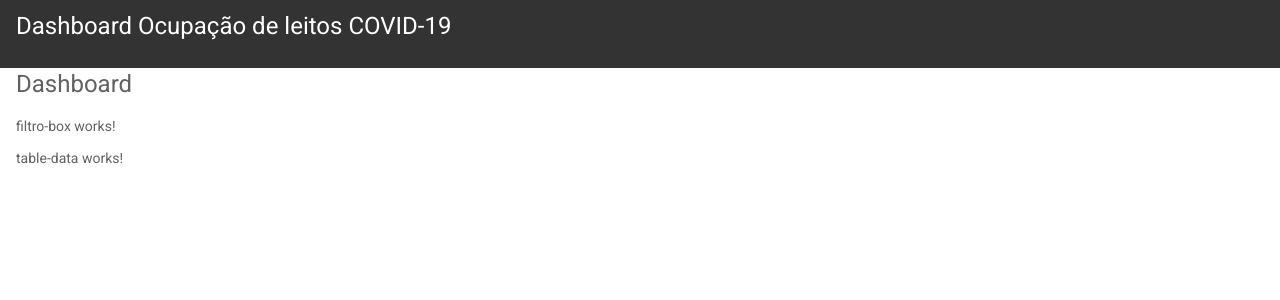
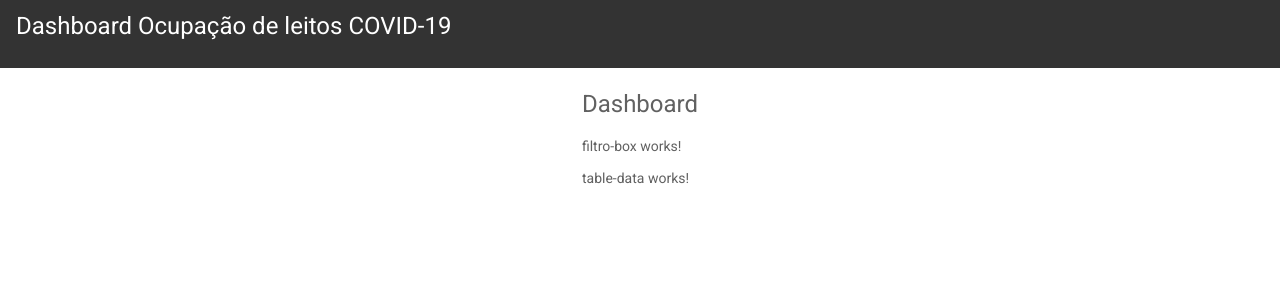
Before and after one commit to ewerton94/beer2u, an Angular app in the folder frontend/: page / in a window 1280 px wide. Shown: the top 300 px of the page. Built offline with nearby package versions, Linux system fonts and the light colour scheme; no server answers.

Commit message:
feat: Fix Style #1

```diff
--- a/frontend/src/styles.css
+++ b/frontend/src/styles.css
@@ -15,8 +15,21 @@ body {
 .container {
   display: flex;
   flex-direction: row;
+  margin : 20px;
+  justify-content: center;
+}
+.sub-container {
+  min-width: 700px;
+
 }
 
+
+
+@media(max-width: 700px) {
+  .sub-container {
+    min-width: 100%;
+  }
+}
 router-outlet + *  {
   padding: 0 16px;
 }
@@ -25,6 +38,7 @@ router-outlet + *  {
 
 h1 {
   font-size: 32px;
+  margin: 0 40px;
 }
 
 h2 {
```
